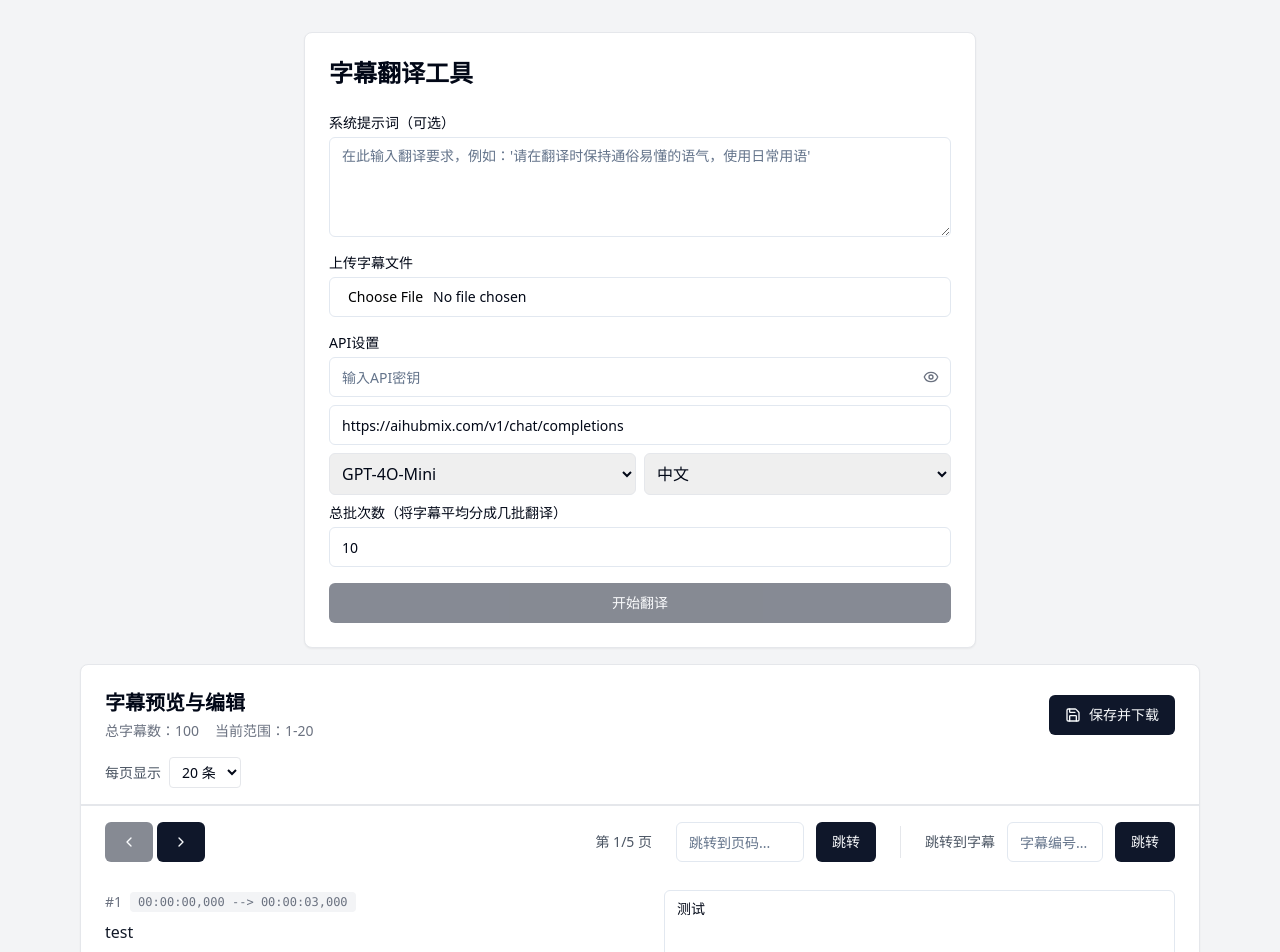
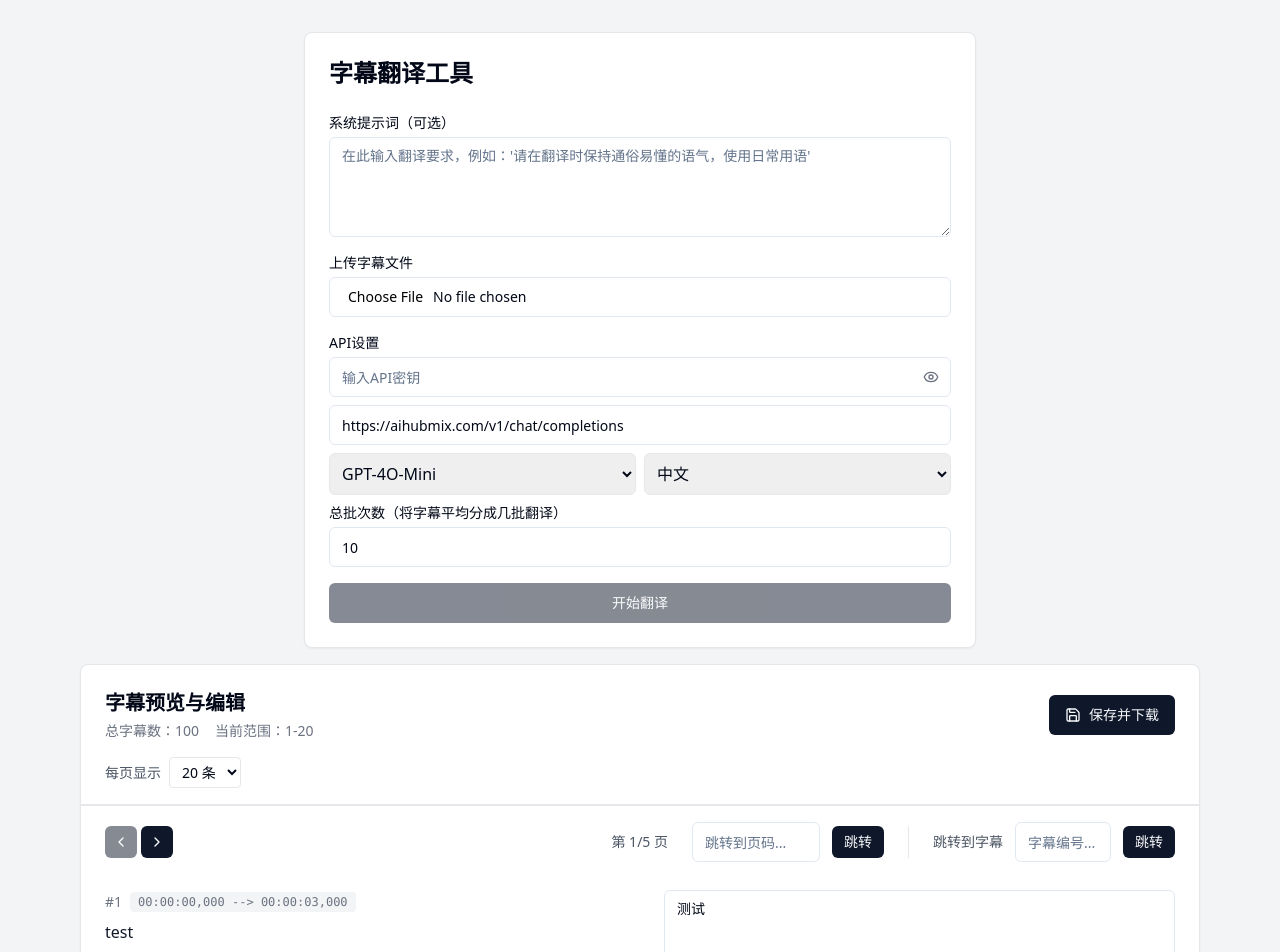
Before and after one commit to xudBKP/subtitle-translator, a Next.js app: page / in a window 1280 px wide. Shown: the top 952 px of the page. Built offline with nearby package versions, Linux system fonts and the light colour scheme.

Commit message:
update subtitle preview editor

```diff
--- a/src/components/SubtitlePreviewEditor.tsx
+++ b/src/components/SubtitlePreviewEditor.tsx
@@ -194,16 +194,14 @@ export default function SubtitlePreviewEditor() {
           <div className="flex items-center justify-between px-6 py-4 border-t bg-white sticky bottom-0">
             <div className="flex items-center gap-1">
               <Button
-                variant="outline"
-                size="icon"
+                className="h-8 w-8 p-0"
                 onClick={() => setCurrentPage(prev => Math.max(1, prev - 1))}
                 disabled={currentPage === 1}
               >
                 <ChevronLeft className="h-4 w-4" />
               </Button>
               <Button
-                variant="outline"
-                size="icon"
+                className="h-8 w-8 p-0"
                 onClick={() => setCurrentPage(prev => Math.min(totalPages, prev + 1))}
                 disabled={currentPage === totalPages}
               >
@@ -225,7 +223,10 @@ export default function SubtitlePreviewEditor() {
                     placeholder="跳转到页码..."
                     className="w-32 text-sm"
                   />
-                  <Button type="submit" variant="outline" size="sm">
+                  <Button
+                    type="submit"
+                    className="h-8 px-3"
+                  >
                     跳转
                   </Button>
                 </form>
@@ -242,7 +243,10 @@ export default function SubtitlePreviewEditor() {
                   placeholder="字幕编号..."
                   className="w-24 text-sm"
                 />
-                <Button type="submit" variant="outline" size="sm">
+                <Button
+                  type="submit"
+                  className="h-8 px-3"
+                >
                   跳转
                 </Button>
               </form>
```
